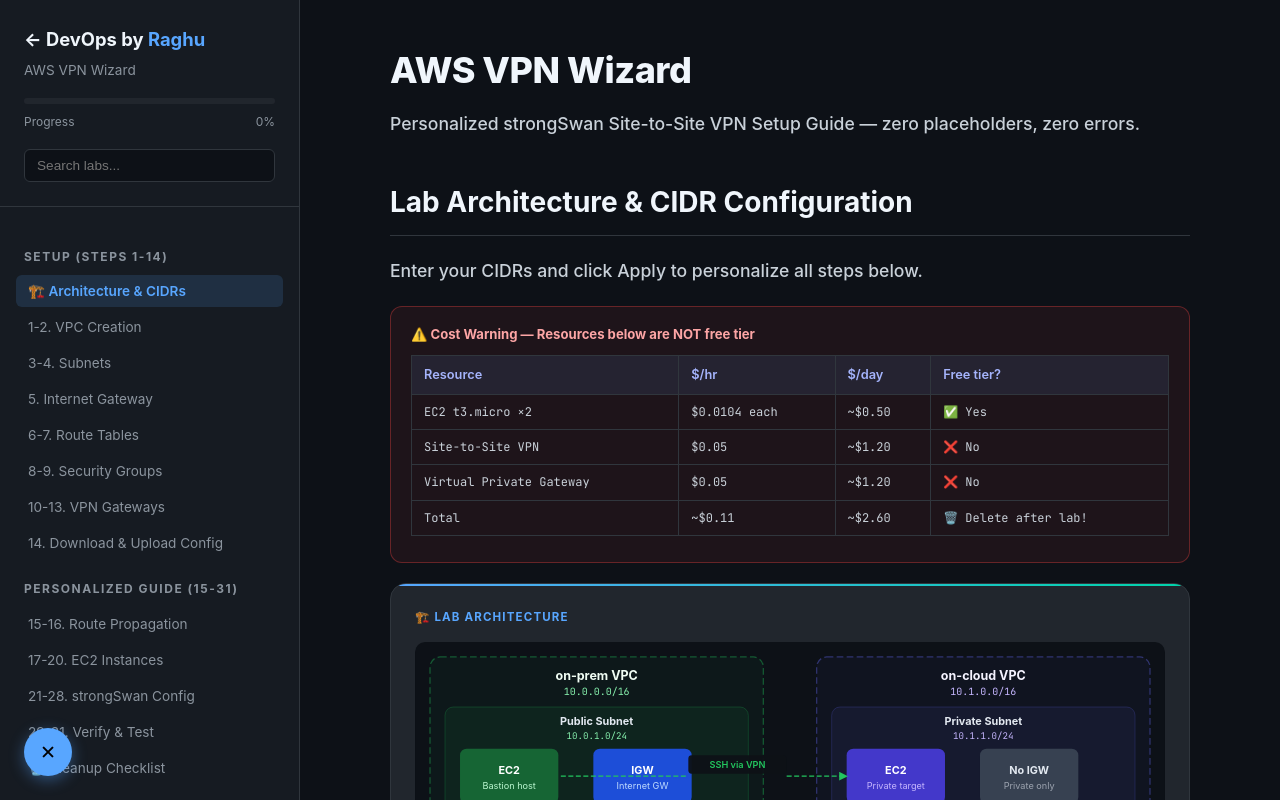
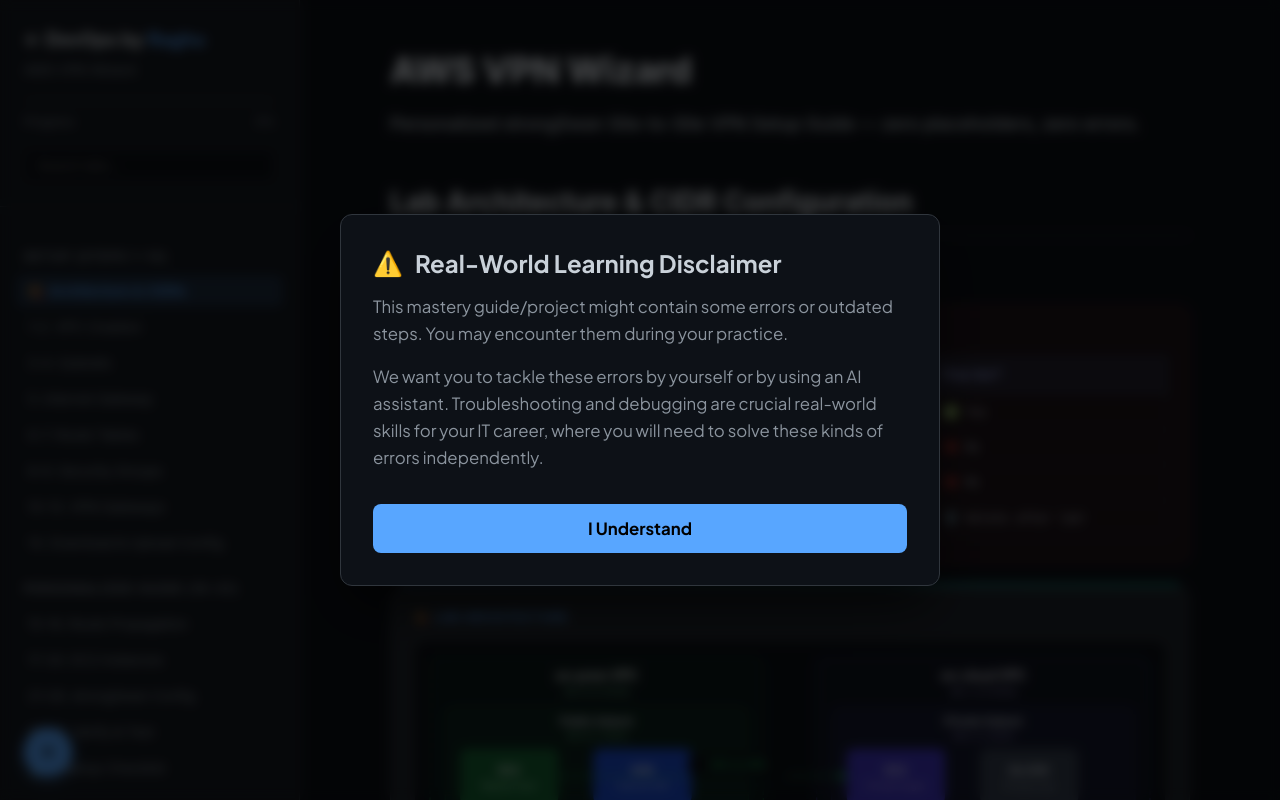
Before and after one commit to raghu-94/devopsbyraghu, a Next.js app: page /guides/aws-vpn-wizard in a window 1280 px wide. Shown: the top 800 px of the page. Built offline with nearby package versions, Linux system fonts and the light colour scheme.

Commit message:
feat: add real-world learning disclaimer modal

```diff
--- a/src/app/guides/layout.js
+++ b/src/app/guides/layout.js
@@ -5,9 +5,12 @@
   description: "Interactive, hands-on learning guides for foundational DevOps tools.",
 };
 
+import DisclaimerModal from "@/components/DisclaimerModal";
+
 export default function GuidesLayout({ children }) {
   return (
     <div className="guides-root">
+      <DisclaimerModal />
       {children}
     </div>
   );
--- a/src/app/projects/layout.js
+++ b/src/app/projects/layout.js
@@ -5,9 +5,12 @@
   description: "Real-world, hands-on production-grade DevOps projects with step-by-step instructions.",
 };
 
+import DisclaimerModal from "@/components/DisclaimerModal";
+
 export default function ProjectsLayout({ children }) {
   return (
     <div className="projects-root">
+      <DisclaimerModal />
       {children}
     </div>
   );
--- /dev/null
+++ b/src/components/DisclaimerModal.js
@@ -0,0 +1,82 @@
+"use client";
+
+import { useState, useEffect } from "react";
+import { usePathname } from "next/navigation";
+
+export default function DisclaimerModal() {
+  const [isOpen, setIsOpen] = useState(false);
+  const [mounted, setMounted] = useState(false);
+  const pathname = usePathname();
+
+  useEffect(() => {
+    setMounted(true);
+  }, []);
+
+  // Show the modal every time the route changes
+  useEffect(() => {
+    if (mounted) {
+      setIsOpen(true);
+    }
+  }, [pathname, mounted]);
+
+  if (!mounted || !isOpen) return null;
+
+  return (
+    <div style={{
+      position: "fixed",
+      top: 0,
+      left: 0,
+      width: "100vw",
+      height: "100vh",
+      backgroundColor: "rgba(0, 0, 0, 0.7)",
+      backdropFilter: "blur(6px)",
+      WebkitBackdropFilter: "blur(6px)",
+      zIndex: 9999,
+      display: "flex",
+      justifyContent: "center",
+      alignItems: "center",
+      padding: "20px"
+    }}>
+      <div style={{
+        backgroundColor: "var(--g-bg, #0a0a0a)",
+        border: "1px solid var(--g-border, #333)",
+        borderRadius: "12px",
+        padding: "32px",
+        maxWidth: "600px",
+        width: "100%",
+        boxShadow: "0 25px 50px -12px rgba(0, 0, 0, 0.75)"
+      }}>
+        <h2 style={{ marginTop: 0, marginBottom: "16px", color: "var(--g-text, #fff)", display: "flex", alignItems: "center", gap: "12px" }}>
+          <span style={{ fontSize: "1.5rem" }}>⚠️</span> Real-World Learning Disclaimer
+        </h2>
+        <div style={{ color: "var(--g-text-muted, #a3a3a3)", lineHeight: "1.6", fontSize: "1.05rem" }}>
+          <p style={{ marginBottom: "16px", marginTop: 0 }}>
+            This mastery guide/project might contain some errors or outdated steps. You may encounter them during your practice.
+          </p>
+          <p style={{ marginBottom: "32px", marginTop: 0 }}>
+            We want you to tackle these errors by yourself or by using an AI assistant. Troubleshooting and debugging are crucial real-world skills for your IT career, where you will need to solve these kinds of errors independently.
+          </p>
+        </div>
+        <button
+          onClick={() => setIsOpen(false)}
+          style={{
+            width: "100%",
+            padding: "14px 24px",
+            backgroundColor: "var(--g-accent, #3b82f6)",
+            color: "#000",
+            border: "none",
+            borderRadius: "8px",
+            fontSize: "1.05rem",
+            fontWeight: "bold",
+            cursor: "pointer",
+            transition: "opacity 0.2s ease"
+          }}
+          onMouseOver={(e) => e.target.style.opacity = "0.9"}
+          onMouseOut={(e) => e.target.style.opacity = "1"}
+        >
+          I Understand
+        </button>
+      </div>
+    </div>
+  );
+}
```
